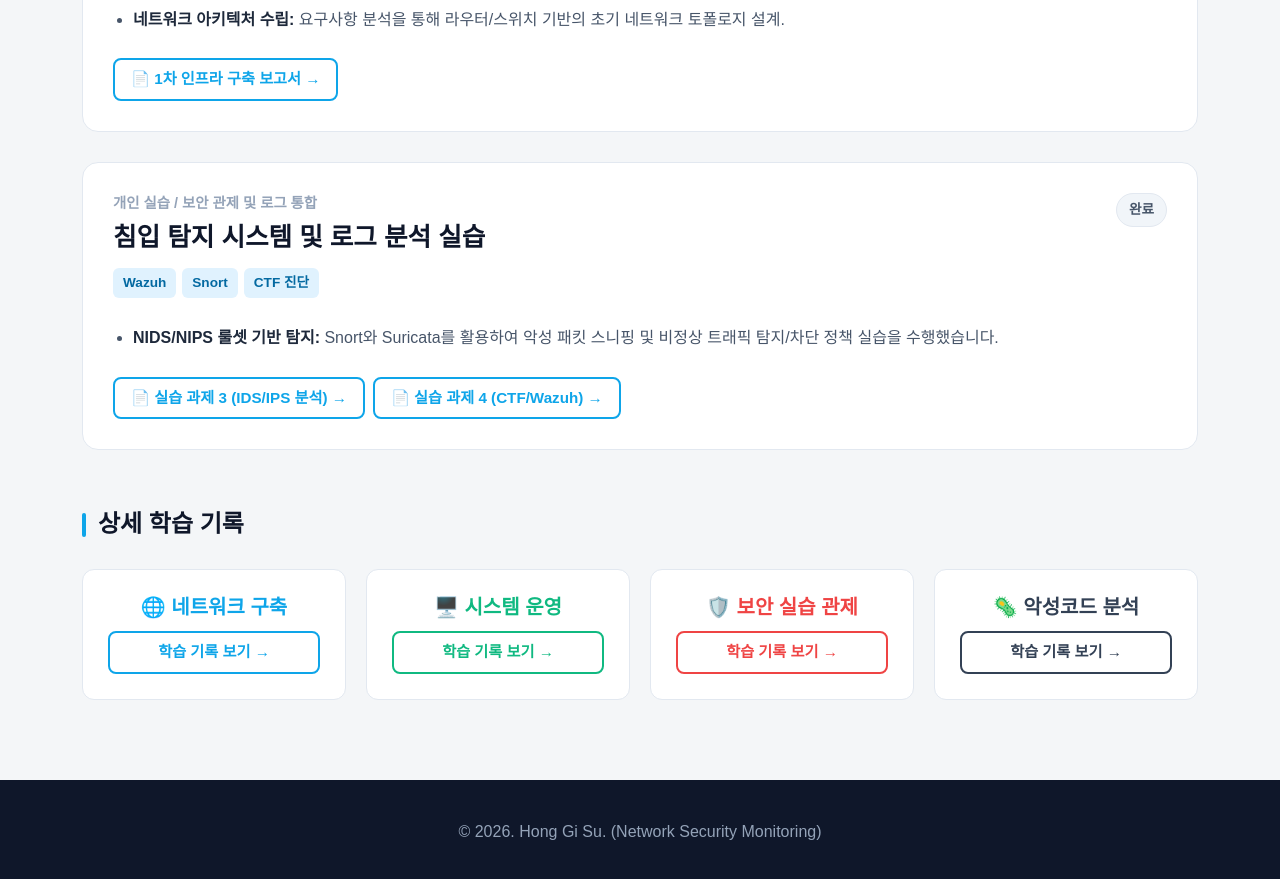
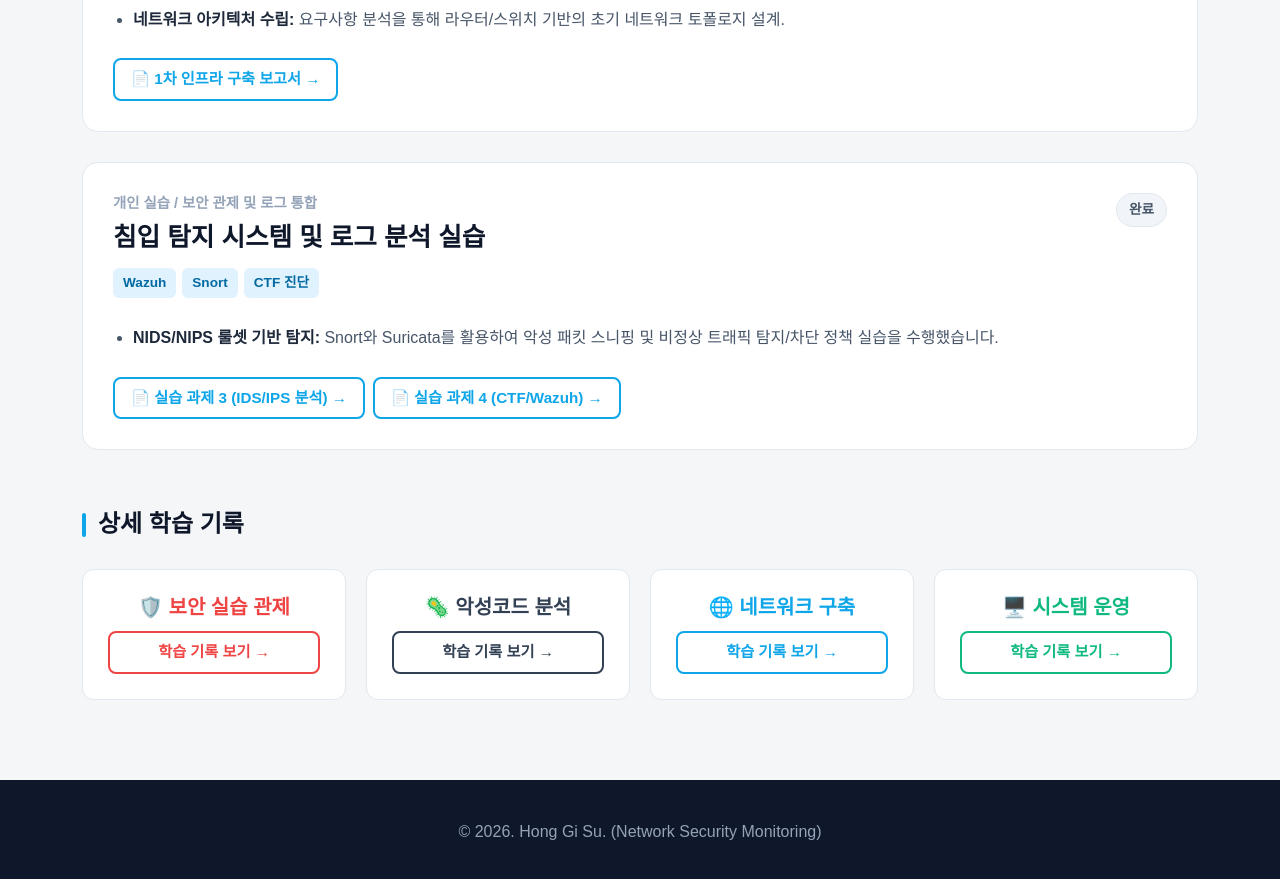
Before and after one commit to Hong-ki-su/Hong-ki-su.github.io, a Jekyll site: the page index.html, which Jekyll copies as it is, in a window 1280 px wide and 900 px high, scrolled down 2097 px. Shown: the top 879 px of the window. Built offline with Jekyll 4.4.1, drawn with Linux system fonts in a browser that asks for light colours; some web fonts are replaced.

Commit message:
포트폴리오 최종: 메인 페이지 2차 인프라 설계 계획서 추가 및 4칸 그리드 완벽 복구

```diff
--- a/index.html
+++ b/index.html
@@ -95,6 +95,7 @@
   <div class="section-container">
     <h2 class="section-title">주요 실무 과제 및 프로젝트</h2>
 
+    <!-- 💡 2차 프로젝트 (우수상) : 메인 페이지 버튼 3개 완벽 복구 -->
     <div class="project-card" style="border: 2px solid #0ea5e9;">
       <div class="project-status" style="background: #e0f2fe; color: #0369a1; border-color: #bae6fd;">🥇 우수상 수상</div>
       <div class="project-meta">팀 프로젝트 / 모의해킹 및 방어 인프라</div>
@@ -106,12 +107,13 @@
       </ul>
       <div class="d-flex flex-wrap gap-2">
         <a href="2차프로젝트 우수상_상장.jpg" target="_blank" class="btn-custom" style="background:#0ea5e9; color:#fff;">🏅 우수상 상장 보기 →</a>
-        <!-- 💡 관제 페이지에도 '2차 인프라 설계 계획서' 완벽 복구 -->
+        <!-- 💡 누락되었던 2차 인프라 설계 계획서 완벽 복구 완료 -->
         <a href="2_2지(easy)하조_2차팀프로젝트계획서.pdf" target="_blank" class="btn-custom">📄 2차 인프라 설계 계획서 →</a>
         <a href="3_2지(easy)하조_모의해킹결과보고서.pdf" target="_blank" class="btn-custom">📄 2차 모의해킹 결과 보고서 →</a>
       </div>
     </div>
 
+    <!-- 💡 3차 파이널 프로젝트 -->
     <div class="project-card">
       <div class="project-status" style="background: #f1f5f9; color: #475569; border-color: #e2e8f0;">수료 프로젝트</div>
       <div class="project-meta">팀 프로젝트 / 통합 로그 분석 및 악성코드 분석</div>
@@ -122,12 +124,14 @@
         <li><strong>악성코드 정적/동적 분석:</strong> FLARE VM 환경에서 악성행위 시뮬레이터(PyInstaller)를 대상으로 PEiD, Procmon 등을 활용해 파일 조작 및 JSON 운영 데이터 변조 행위를 집중 분석하고 대응 방안을 도출했습니다.</li>
       </ul>
       <div class="d-flex flex-wrap gap-2">
+        <!-- 💡 3차 원본 파일명 및 MS 뷰어 적용 완료 -->
         <a href="https://view.officeapps.live.com/op/view.aspx?src=https://hong-ki-su.github.io/4팀_사뿐히뚫조_3차_프로젝트_결과보고서_(5).pptx" target="_blank" class="btn-custom" style="background:#0ea5e9; color:#fff;">📊 3차 파이널 발표 자료 (PPT) →</a>
         <a href="4팀_사뿐히뚫조_최종_모의해킹_결과보고서.pdf" target="_blank" class="btn-custom">📄 3차 모의해킹 결과 보고서 →</a>
         <a href="또롱이_악성코드_분석_보고서%20(1).pdf" target="_blank" class="btn-custom">📄 3차 악성코드 분석 보고서 →</a>
       </div>
     </div>
 
+    <!-- 1차 프로젝트 -->
     <div class="project-card">
       <div class="project-status" style="background: #f1f5f9; color: #475569; border-color: #e2e8f0;">완료</div>
       <div class="project-meta">팀 프로젝트 / 초기 인프라 설계</div>
@@ -141,6 +145,7 @@
       </div>
     </div>
 
+    <!-- 개인 실습 -->
     <div class="project-card">
       <div class="project-status" style="background: #f1f5f9; color: #475569; border-color: #e2e8f0;">완료</div>
       <div class="project-meta">개인 실습 / 보안 관제 및 로그 통합</div>
@@ -159,10 +164,10 @@
   <div class="section-container">
     <h2 class="section-title">상세 학습 기록</h2>
     <div class="cap-grid">
-      <div class="cap-card" style="text-align: center;"><h3 class="cap-title" style="color: #0ea5e9;">🌐 네트워크 구축</h3><a href="network.html" class="btn-custom w-100 justify-content-center" style="border-color: #0ea5e9; color: #0ea5e9;">학습 기록 보기 →</a></div>
-      <div class="cap-card" style="text-align: center;"><h3 class="cap-title" style="color: #10b981;">🖥️ 시스템 운영</h3><a href="system.html" class="btn-custom w-100 justify-content-center" style="border-color: #10b981; color: #10b981;">학습 기록 보기 →</a></div>
       <div class="cap-card" style="text-align: center;"><h3 class="cap-title" style="color: #ef4444;">🛡️ 보안 실습 관제</h3><a href="security.html" class="btn-custom w-100 justify-content-center" style="border-color: #ef4444; color: #ef4444;">학습 기록 보기 →</a></div>
       <div class="cap-card" style="text-align: center;"><h3 class="cap-title" style="color: #334155;">🦠 악성코드 분석</h3><a href="malware.html" class="btn-custom w-100 justify-content-center" style="border-color: #334155; color: #334155;">학습 기록 보기 →</a></div>
+      <div class="cap-card" style="text-align: center;"><h3 class="cap-title" style="color: #0ea5e9;">🌐 네트워크 구축</h3><a href="network.html" class="btn-custom w-100 justify-content-center">학습 기록 보기 →</a></div>
+      <div class="cap-card" style="text-align: center;"><h3 class="cap-title" style="color: #10b981;">🖥️ 시스템 운영</h3><a href="system.html" class="btn-custom w-100 justify-content-center" style="border-color: #10b981; color: #10b981;">학습 기록 보기 →</a></div>
     </div>
   </div>
 </div>
```
Also changed, not shown: 1 other file.
